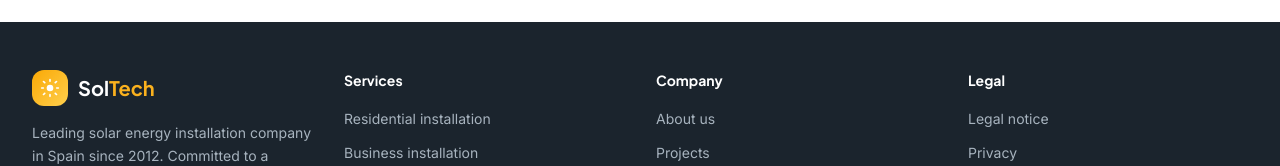
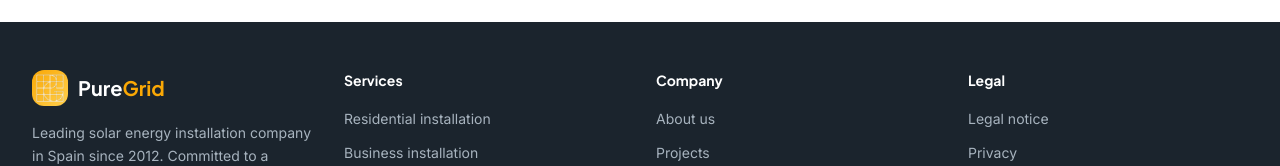
Before and after one commit to laqlan/solarsite2, a React (Vite) app: page / in a window 1280 px wide. Shown: the part 4745-4911 px from the top of the page. Built offline with nearby package versions, Linux system fonts and the light colour scheme.

Commit message:
Update home page footer section branding from SolTech to PureGrid with logo

```diff
--- a/src/pages/home.tsx
+++ b/src/pages/home.tsx
@@ -676,11 +676,11 @@ export default function Home() {
           <div className="grid sm:grid-cols-2 lg:grid-cols-4 gap-8 mb-10">
             <div className="lg:col-span-1">
               <div className="flex items-center gap-2.5 mb-4">
-                <div className="h-9 w-9 rounded-xl flex items-center justify-center" style={{ background: "linear-gradient(135deg, hsl(40 96% 50%), hsl(44 100% 65%))" }}>
-                  <SunIcon className="h-5 w-5 text-white" />
+                <div className="h-9 w-9 rounded-xl flex items-center justify-center" style={{ background: "linear-gradient(135deg, rgb(250, 168, 5), rgb(255, 207, 77))" }}>
+                  <img src="/images/logo.png" alt="Logo" className="h-8 w-8 object-contain" />
                 </div>
                 <span className="text-xl font-bold text-white" style={{ fontFamily: "'Plus Jakarta Sans', sans-serif" }}>
-                  Sol<span style={{ color: "hsl(40 96% 55%)" }}>Tech</span>
+                  Pure<span style={{ color: "rgb(250, 168, 5)" }}>Grid</span>
                 </span>
               </div>
               <p className="text-sm leading-relaxed mb-4">
```
